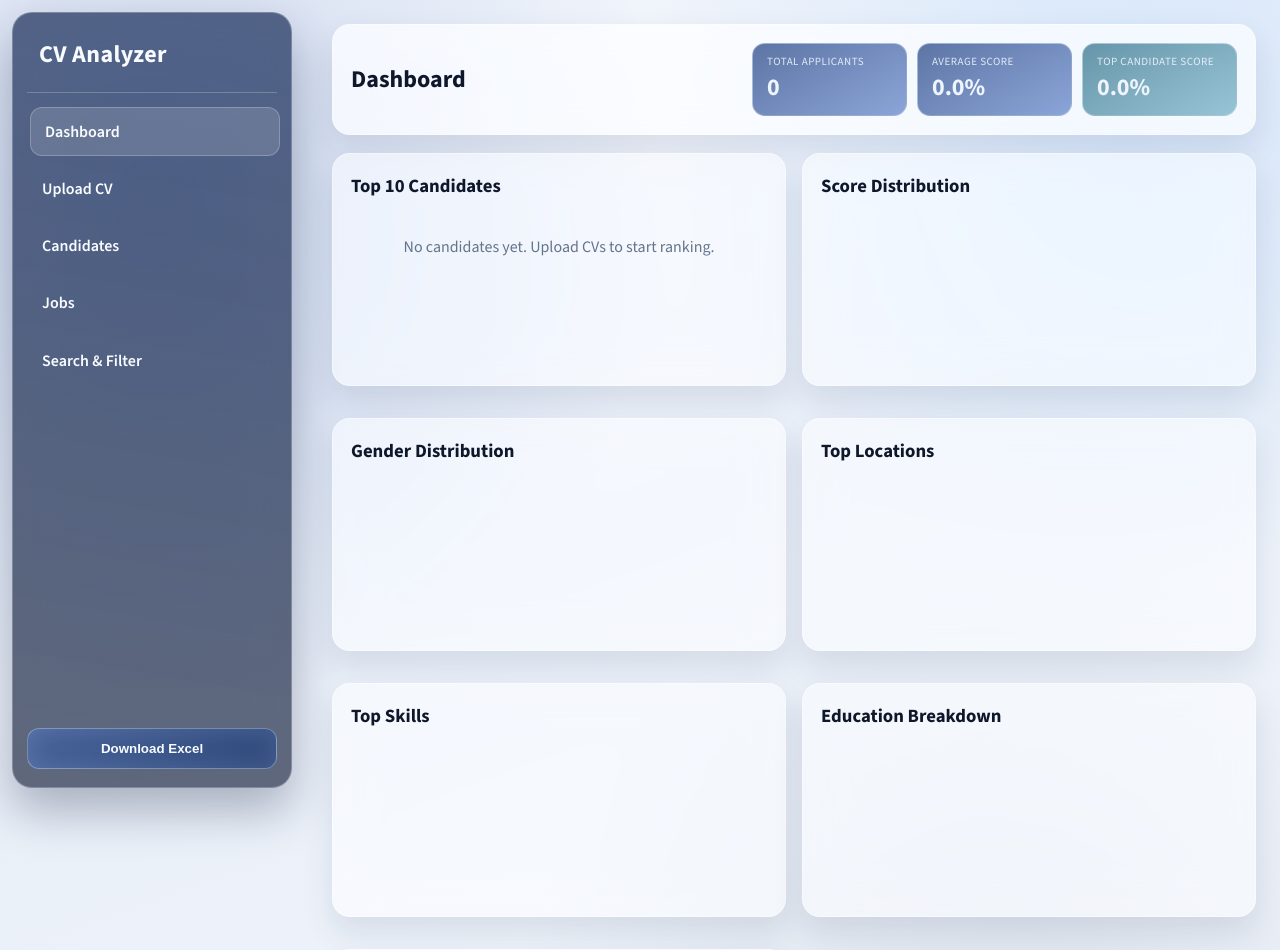
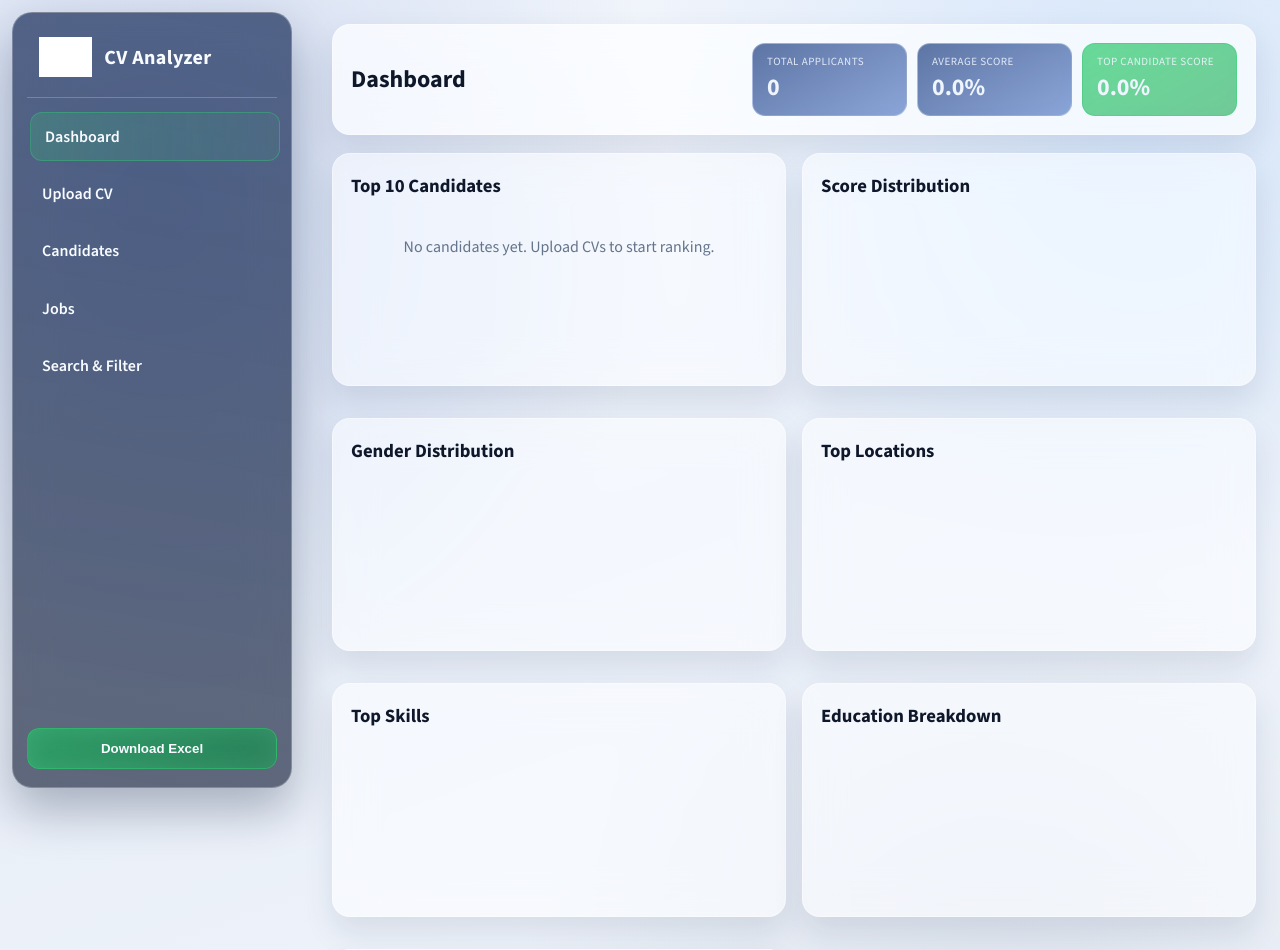
Before and after one commit to Naomi-Faffy/CvAnalysis, a Flask app: page / in a window 1280 px wide. Shown: the top 950 px of the page. Run offline with Flask 3, Linux system fonts and the light colour scheme; data that the repository does not hold is empty; a map, chart or similar area stays blank; grey boxes are pictures that could not be loaded.

Commit message:
your message

```diff
--- a/cv_analyzer/static/css/style.css
+++ b/cv_analyzer/static/css/style.css
@@ -10,7 +10,9 @@
     --glass-sidebar: rgba(9, 19, 44, 0.62);
     --primary: #3058a6;
     --primary-dark: #22427f;
-    --success: #2d8f62;
+    --accent-green: #2ecc71;
+    --accent-green-dark: #27ae60;
+    --success: #2ecc71;
     --danger: #b94a4a;
 }
 
@@ -54,10 +56,19 @@ body {
     padding: 0 12px 20px;
     border-bottom: 1px solid rgba(255, 255, 255, 0.22);
     margin-bottom: 14px;
+    display: flex;
+    align-items: center;
+    gap: 12px;
+}
+
+.logo-img {
+    height: 40px;
+    width: auto;
+    filter: brightness(0) invert(1);
 }
 
 .logo h1 {
-    font-size: 24px;
+    font-size: 20px;
     letter-spacing: 0.4px;
     font-weight: 700;
 }
@@ -83,8 +94,8 @@ body {
 
 .nav-link:hover,
 .nav-link.active {
-    background: rgba(255, 255, 255, 0.14);
-    border-color: rgba(255, 255, 255, 0.22);
+    background: linear-gradient(90deg, rgba(46, 204, 113, 0.22), rgba(46, 204, 113, 0.08));
+    border-color: rgba(46, 204, 113, 0.4);
     transform: translateX(3px);
 }
 
@@ -97,19 +108,19 @@ body {
 
 .btn-download {
     width: 100%;
-    border: 1px solid rgba(255, 255, 255, 0.3);
+    border: 1px solid rgba(46, 204, 113, 0.5);
     border-radius: 12px;
     padding: 12px;
     font-weight: 700;
     color: #f8fbff;
-    background: linear-gradient(130deg, rgba(97, 141, 224, 0.5), rgba(50, 90, 166, 0.5));
+    background: linear-gradient(130deg, rgba(46, 204, 113, 0.68), rgba(39, 174, 96, 0.62));
     backdrop-filter: blur(14px);
     -webkit-backdrop-filter: blur(14px);
     cursor: pointer;
 }
 
 .btn-download:hover {
-    background: linear-gradient(130deg, rgba(108, 154, 241, 0.62), rgba(62, 104, 185, 0.6));
+    background: linear-gradient(130deg, rgba(52, 231, 128, 0.8), rgba(46, 204, 113, 0.75));
 }
 
 .main-content {
@@ -154,7 +165,8 @@ body {
 }
 
 .stat-card.accent {
-    background: linear-gradient(150deg, rgba(40, 105, 133, 0.7), rgba(71, 150, 180, 0.55));
+    background: linear-gradient(150deg, rgba(46, 204, 113, 0.72), rgba(39, 174, 96, 0.65));
+    border: 1px solid rgba(46, 204, 113, 0.4);
 }
 
 .stat-label {
@@ -319,9 +331,9 @@ body {
     border-radius: 999px;
     font-size: 11px;
     font-weight: 700;
-    background: rgba(48, 88, 166, 0.1);
-    color: var(--primary-dark);
-    border: 1px solid rgba(48, 88, 166, 0.18);
+    background: rgba(46, 204, 113, 0.12);
+    color: var(--accent-green-dark);
+    border: 1px solid rgba(46, 204, 113, 0.3);
 }
 
 .job-summary {
@@ -532,9 +544,9 @@ tbody tr:hover {
 
 .btn-primary {
     color: #f8fbff;
-    border: 1px solid rgba(255, 255, 255, 0.28);
-    background: linear-gradient(130deg, rgba(48, 88, 166, 0.86), rgba(39, 74, 141, 0.84));
-    box-shadow: 0 10px 20px rgba(31, 57, 107, 0.2);
+    border: 1px solid rgba(46, 204, 113, 0.5);
+    background: linear-gradient(130deg, rgba(46, 204, 113, 0.88), rgba(39, 174, 96, 0.84));
+    box-shadow: 0 10px 20px rgba(46, 204, 113, 0.25);
 }
 
 .btn-secondary {
--- a/cv_analyzer/templates/index.html
+++ b/cv_analyzer/templates/index.html
@@ -15,6 +15,7 @@
         <!-- Sidebar Navigation -->
         <nav class="sidebar">
             <div class="logo">
+                <img src="https://zhdconsulting.com/main-logo.svg" alt="ZHD Consulting" class="logo-img">
                 <h1>CV Analyzer</h1>
             </div>
             <ul class="nav-menu">
```
